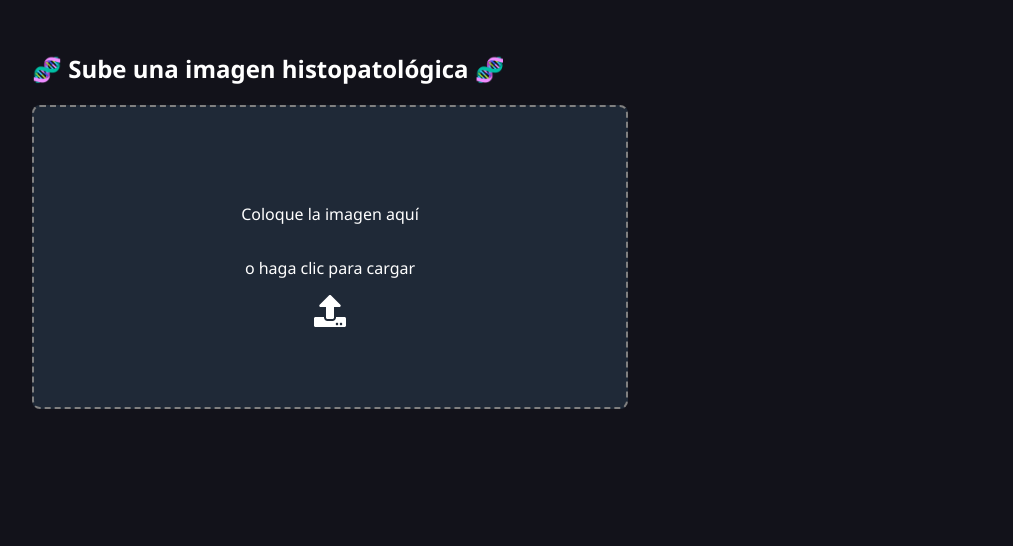
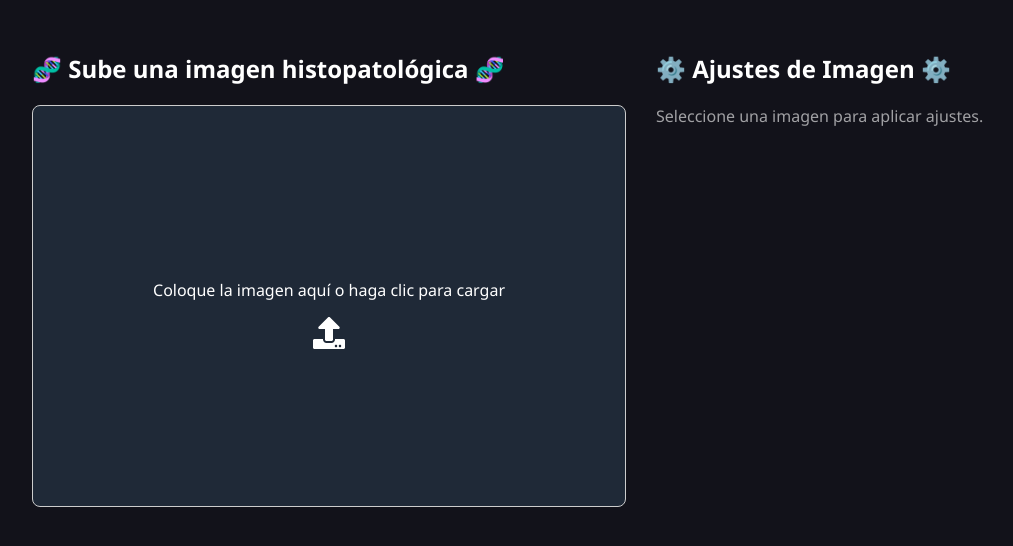
Before and after one commit to JeanPBv/detection-breast-cancer-web, a React (Create React App) app in the folder frontend/: page /pacientes/diagnostico/1 in a window 1280 px wide. Shown: the top 546 px of the page, without its empty margins (0-1013 px from the left). Built offline with nearby package versions, Linux system fonts and the light colour scheme.

Commit message:
feature: Data Augmentattion

```diff
--- /dev/null
+++ b/frontend/src/features/components/DataAugmentationPanel.js
@@ -0,0 +1,78 @@
+import React, { useEffect } from 'react';
+
+const DataAugmentationPanel = ({
+    selectedImage,
+    setTransformedImage,
+    zoom,
+    setZoom,
+    brightness,
+    setBrightness,
+    contrast,
+    setContrast
+  }) => {
+
+  useEffect(() => {
+    if (!selectedImage) return;
+
+    const canvas = document.createElement('canvas');
+    const ctx = canvas.getContext('2d');
+    const img = new Image();
+    img.crossOrigin = 'anonymous';
+    img.src = selectedImage;
+
+    img.onload = () => {
+      const scale = zoom / 100;
+      canvas.width = img.width * scale;
+      canvas.height = img.height * scale;
+
+      ctx.filter = `brightness(${brightness}%) contrast(${contrast}%)`;
+      ctx.drawImage(img, 0, 0, canvas.width, canvas.height);
+
+      const transformed = canvas.toDataURL('image/jpeg');
+      setTransformedImage(transformed);
+    };
+  }, [selectedImage, zoom, brightness, contrast, setTransformedImage]);
+
+  return (
+    <div>
+      <h2>⚙️ Ajustes de Imagen ⚙️</h2>
+      {!selectedImage ? (
+        <p style={{ opacity: 0.6 }}>Seleccione una imagen para aplicar ajustes.</p>
+      ) : (
+        <div style={{ display: 'flex', flexDirection: 'column', gap: '0.5rem' }}>
+            <label>Zoom: {zoom}%</label>
+            <input
+                type="range"
+                min="100"
+                max="200"
+                step="1"
+                value={zoom}
+                onChange={(e) => setZoom(Number(e.target.value))}
+            />
+
+            <label>Brillo: {brightness}%</label>
+            <input
+                type="range"
+                min="0"
+                max="200"
+                step="1"
+                value={brightness}
+                onChange={(e) => setBrightness(Number(e.target.value))}
+            />
+
+            <label>Contraste: {contrast}%</label>
+            <input
+                type="range"
+                min="0"
+                max="200"
+                step="1"
+                value={contrast}
+                onChange={(e) => setContrast(Number(e.target.value))}
+            />
+        </div>
+      )}
+    </div>
+  );
+};
+
+export default DataAugmentationPanel;
--- a/frontend/src/features/components/UploadImages.js
+++ b/frontend/src/features/components/UploadImages.js
@@ -1,5 +1,5 @@
-import React from 'react';
-import { FaUpload } from 'react-icons/fa';
+import React, { useRef, useEffect } from 'react';
+import { FaUpload, FaPlus } from 'react-icons/fa';
 
 const UploadImages = ({
   images,
@@ -9,51 +9,92 @@ const UploadImages = ({
   setShowModal,
   setModalMessage,
   setModalTitle,
-    setModalType
+  setModalType,
+  transformedImage,
+  zoom,
+  brightness,
+  contrast,
+  flip,
+  position,
+  setPosition,
+  dragging,
+  setDragging,
+  startPos,
+  setStartPos
 }) => {
+
   const MAX_SIZE_MB = 5;
   const SUPPORTED_FORMATS = ['image/jpeg', 'image/jpg', 'image/png'];
+  const dropZoneRef = useRef(null);
+  const imageRef = useRef(null);
 
-  const isDuplicate = (file) => {
-    return images.some(img => img.file.name === file.name && img.file.size === file.size);
-  };
+  const isDuplicate = (file) =>
+    images.some((img) => img.file.name === file.name && img.file.size === file.size);
 
   const isValidFormat = (file) => SUPPORTED_FORMATS.includes(file.type);
   const isValidSize = (file) => file.size <= MAX_SIZE_MB * 1024 * 1024;
 
+  const handleMouseDown = (e) => {
+    if (zoom <= 100) return;
+    setDragging(true);
+    setStartPos({ x: e.clientX - position.x, y: e.clientY - position.y });
+  };
+
+  const handleMouseMove = (e) => {
+    if (!dragging || !imageRef.current || !dropZoneRef.current) return;
+
+    const newX = e.clientX - startPos.x;
+    const newY = e.clientY - startPos.y;
+
+    const container = dropZoneRef.current.getBoundingClientRect();
+
+    const scaleFactor = zoom / 100;
+
+    const imageWidth = imageRef.current.naturalWidth * scaleFactor;
+    const imageHeight = imageRef.current.naturalHeight * scaleFactor;
+
+    const maxX = Math.max((imageWidth - container.width) / 2, 0);
+    const maxY = Math.max((imageHeight - container.height) / 2, 0);
+
+    const clampedX = Math.min(Math.max(newX, -maxX), maxX);
+    const clampedY = Math.min(Math.max(newY, -maxY), maxY);
+
+    setPosition({ x: clampedX, y: clampedY });
+  };
+
+  const handleMouseUp = () => {
+    setDragging(false);
+  };
+
   const processFiles = (files) => {
     const validImages = [];
-
     for (const file of files) {
       if (!isValidFormat(file)) {
-        setModalTitle("🚨¡Alerta!🚨");
+        setModalTitle('🚨¡Alerta!🚨');
         setModalMessage(`Formato no permitido: ${file.name}`);
-        setModalType("alert");
+        setModalType('alert');
         setShowModal(true);
         continue;
       }
       if (!isValidSize(file)) {
-        setModalTitle("🚨¡Alerta!🚨");
+        setModalTitle('🚨¡Alerta!🚨');
         setModalMessage(`La imagen "${file.name}" supera los ${MAX_SIZE_MB}MB.`);
-        setModalType("alert");
+        setModalType('alert');
         setShowModal(true);
         continue;
       }
       if (isDuplicate(file)) {
-        setModalTitle("🚨¡Alerta!🚨");
+        setModalTitle('🚨¡Alerta!🚨');
         setModalMessage(`La imagen "${file.name}" ya ha sido subida.`);
-        setModalType("alert");
+        setModalType('alert');
         setShowModal(true);
         continue;
       }
-      validImages.push({
-        file,
-        preview: URL.createObjectURL(file)
-      });
+      validImages.push({ file, preview: URL.createObjectURL(file) });
     }
 
     if (validImages.length > 0) {
-      setImages(prev => {
+      setImages((prev) => {
         const all = [...prev, ...validImages];
         if (!selectedImage) {
           setSelectedImage(validImages[0].preview);
@@ -79,32 +120,82 @@ const UploadImages = ({
   };
 
   const confirmClearImages = () => {
-    setModalTitle("⚠¿Estás seguro?⚠");
-    setModalMessage("Borrarás todas las imágenes cargadas.");
-    setModalType("confirm");
+    setModalTitle('⚠️¿Estás seguro?⚠️');
+    setModalMessage('Borrarás todas las imágenes cargadas.');
+    setModalType('confirm');
     setShowModal(true);
   };
+
+  useEffect(() => {
+    if (!imageRef.current || !dropZoneRef.current) return;
+
+    const container = dropZoneRef.current.getBoundingClientRect();
+    const scaleFactor = zoom / 100;
+
+    const imageWidth = imageRef.current.naturalWidth * scaleFactor;
+    const imageHeight = imageRef.current.naturalHeight * scaleFactor;
+
+    const maxX = Math.max((imageWidth - container.width) / 2, 0);
+    const maxY = Math.max((imageHeight - container.height) / 2, 0);
+
+    const clampedX = Math.min(Math.max(position.x, -maxX), maxX);
+    const clampedY = Math.min(Math.max(position.y, -maxY), maxY);
+
+    if (clampedX !== position.x || clampedY !== position.y) {
+      setPosition({ x: clampedX, y: clampedY });
+    }
+  }, [zoom, position, setPosition]);
+
 
   return (
     <div className="left-panel">
       <h2>🧬 Sube una imagen histopatológica 🧬</h2>
 
       <div
+      ref={dropZoneRef}
       className="upload-area"
       onDrop={handleDrop}
       onDragOver={handleDragOver}
-        onClick={() => document.getElementById('fileInput').click()}
+      onMouseDown={handleMouseDown}
+      onMouseMove={handleMouseMove}
+      onMouseUp={handleMouseUp}
+      onMouseLeave={handleMouseUp}
+      onClick={() => {
+        if (!selectedImage && !transformedImage) {
+          document.getElementById('fileInput').click();
+        }
+      }}
+      style={{
+        overflow: 'hidden',
+        border: '1px solid #ccc',
+        height: '400px',
+        display: 'flex',
+        alignItems: 'center',
+        justifyContent: 'center',
+        position: 'relative',
+        cursor: zoom > 100 ? (dragging ? 'grabbing' : 'grab') : 'default',
+      }}
     >
       {selectedImage ? (
         <img
+          ref={imageRef}
           src={selectedImage}
-            alt="selected-preview"
-            className="selected-image-preview"
+          alt="Vista previa"
+          draggable={false}
+          onDragStart={(e) => e.preventDefault()}
+          onMouseDown={(e) => e.preventDefault()}
+          onContextMenu={(e) => e.preventDefault()}
+          style={{
+            transform: `translate(${position.x}px, ${position.y}px) scale(${flip ? -zoom / 100 : zoom / 100}, ${zoom / 100})`,
+            filter: `brightness(${brightness}%) contrast(${contrast}%)`,
+            maxWidth: 'none',
+            userSelect: 'none',
+            pointerEvents: 'none',
+          }}
         />
       ) : (
         <div style={{ display: 'flex', flexDirection: 'column', alignItems: 'center' }}>
-            <p>Coloque la imagen aquí</p>
-            <p>o haga clic para cargar</p>
+          <p>Coloque la imagen aquí o haga clic para cargar</p>
           <FaUpload style={{ cursor: 'pointer', fontSize: '2rem' }} />
         </div>
       )}
@@ -123,7 +214,7 @@ const UploadImages = ({
         <>
           <div className="button-group">
             <button className="clear-button" onClick={confirmClearImages}>Limpiar</button>
-            <button className="send-button" disabled={!images.length}>Enviar</button>
+            <button className="send-button" disabled={!images.length}>Analizar</button>
           </div>
 
           <p className="preview-label">Imágenes precargadas:</p>
@@ -141,6 +232,24 @@ const UploadImages = ({
                 }}
               />
             ))}
+
+            <div
+              onClick={() => document.getElementById('fileInput').click()}
+              className="image-preview"
+              style={{
+                display: 'flex',
+                justifyContent: 'center',
+                alignItems: 'center',
+                backgroundColor: '#1f2937',
+                border: '2px dashed #ccc',
+                cursor: 'pointer',
+                fontSize: '2rem',
+                color: '#555'
+              }}
+              title="Agregar más imágenes"
+            >
+              <FaPlus />
+            </div>
           </div>
         </>
       )}
@@ -148,4 +257,4 @@ const UploadImages = ({
   );
 };
 
-export default UploadImages;
+export default UploadImages;
--- a/frontend/src/features/diagnostico/DiagnosticoStyles.css
+++ b/frontend/src/features/diagnostico/DiagnosticoStyles.css
@@ -140,3 +140,7 @@
     .modal-message {
     font-size:1rem;
     }
+
+    input[type="range"] {
+        padding: 0 !important;
+      }
--- a/frontend/src/features/diagnostico/NewDiagnostico.js
+++ b/frontend/src/features/diagnostico/NewDiagnostico.js
@@ -1,22 +1,46 @@
-import React, { useState } from 'react';
+import React, { useState,  useEffect } from 'react';
 import './DiagnosticoStyles.css';
 import UploadImages from '../components/UploadImages';
 import ModalMensaje from '../components/ModalMensaje';
+import DataAugmentationPanel from '../components/DataAugmentationPanel';
 
 const NewDiagnostico = () => {
   const [images, setImages] = useState([]);
   const [selectedImage, setSelectedImage] = useState(null);
+  const [transformedImage, setTransformedImage] = useState(null);
   const [showModal, setShowModal] = useState(false);
   const [modalMessage, setModalMessage] = useState('');
   const [modalType, setModalType] = useState('');
   const [modalTitle, setModalTitle] = useState('');
+  const [zoom, setZoom] = useState(100);
+  const [brightness, setBrightness] = useState(100);
+  const [contrast, setContrast] = useState(100);
+  const [flip] = useState(false);
+  const [position, setPosition] = useState({ x: 0, y: 0 });
+  const [dragging, setDragging] = useState(false);
+  const [startPos, setStartPos] = useState({ x: 0, y: 0 });
 
   const clearImages = () => {
     images.forEach(img => URL.revokeObjectURL(img.preview));
     setImages([]);
     setSelectedImage(null);
+    setTransformedImage(null);
     setShowModal(false);
   };
+
+  useEffect(() => {
+    const handleWheel = (e) => {
+      if (e.ctrlKey) {
+        e.preventDefault();
+      }
+    };
+
+    window.addEventListener('wheel', handleWheel, { passive: false });
+
+    return () => {
+      window.removeEventListener('wheel', handleWheel);
+    };
+  }, []);
 
   return (
     <div className="diagnostico-container">
@@ -38,13 +62,35 @@ const NewDiagnostico = () => {
         setModalMessage={setModalMessage}
         setModalTitle={setModalTitle}
         setModalType={setModalType}
+        transformedImage={transformedImage}
+
+        zoom={zoom}
+        brightness={brightness}
+        contrast={contrast}
+        flip={flip}
+        position={position}
+        setPosition={setPosition}
+        dragging={dragging}
+        setDragging={setDragging}
+        startPos={startPos}
+        setStartPos={setStartPos}
       />
 
+
       <div className="right-panel">
-        {/* RESULTADOS Y DATA AUGMENTATION AQUÍ */}
+        <DataAugmentationPanel
+          selectedImage={selectedImage}
+          setTransformedImage={setTransformedImage}
+          zoom={zoom}
+          setZoom={setZoom}
+          brightness={brightness}
+          setBrightness={setBrightness}
+          contrast={contrast}
+          setContrast={setContrast}
+        />
       </div>
     </div>
   );
 };
 
-export default NewDiagnostico;
+export default NewDiagnostico;
```
Lines whose indentation alone changed are shown as unchanged.
